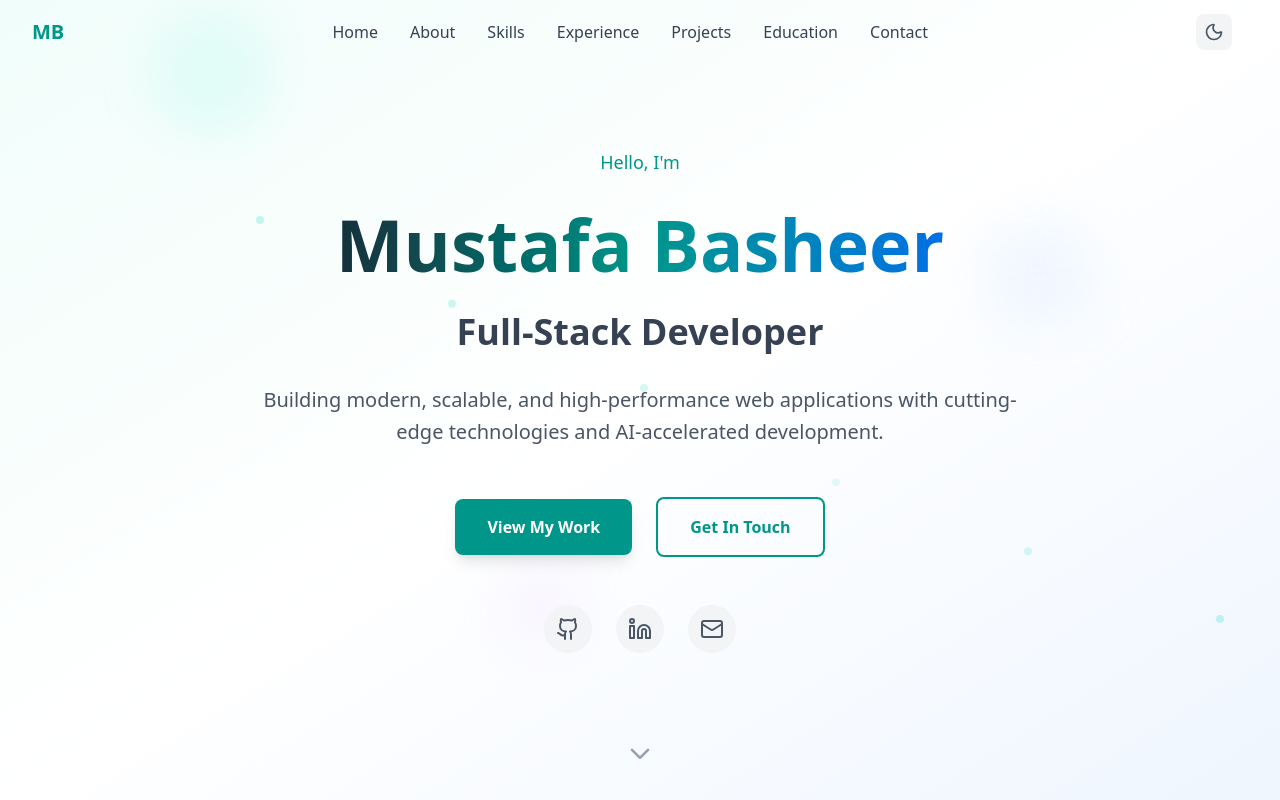
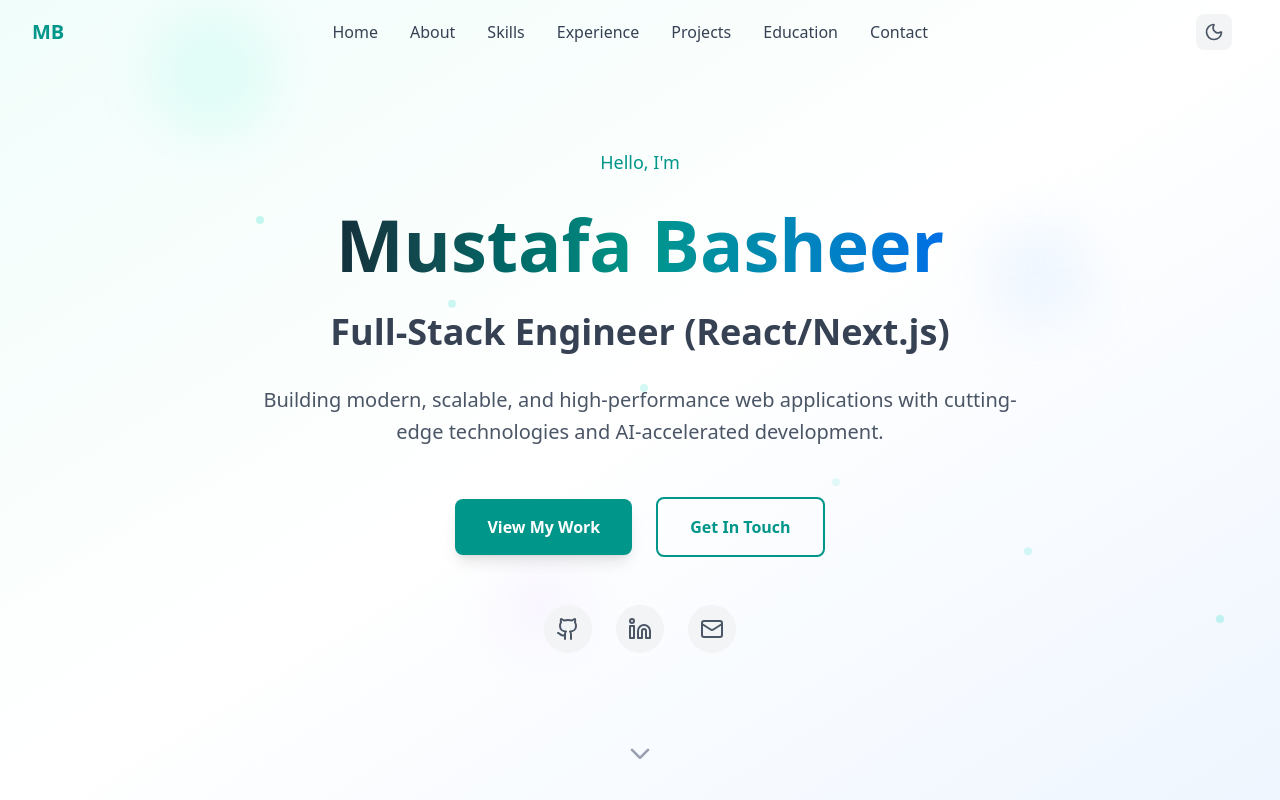
Before and after one commit to mustafabasheer7/portfolio-official, a Next.js app: page / in a window 1280 px wide. Shown: the top 800 px of the page. Built offline with nearby package versions, Linux system fonts and the light colour scheme.

Commit message:
updated src/components/Hero.tsx

```diff
--- a/src/components/Hero.tsx
+++ b/src/components/Hero.tsx
@@ -121,7 +121,7 @@ const Hero = () => {
             transition={{ duration: 0.8, delay: 0.6 }}
             className="text-2xl sm:text-3xl lg:text-4xl font-semibold text-gray-700 dark:text-gray-300"
           >
-            Full-Stack Developer
+            Full-Stack Engineer (React/Next.js)
           </motion.h2>
 
           {/* Tagline */}
```
